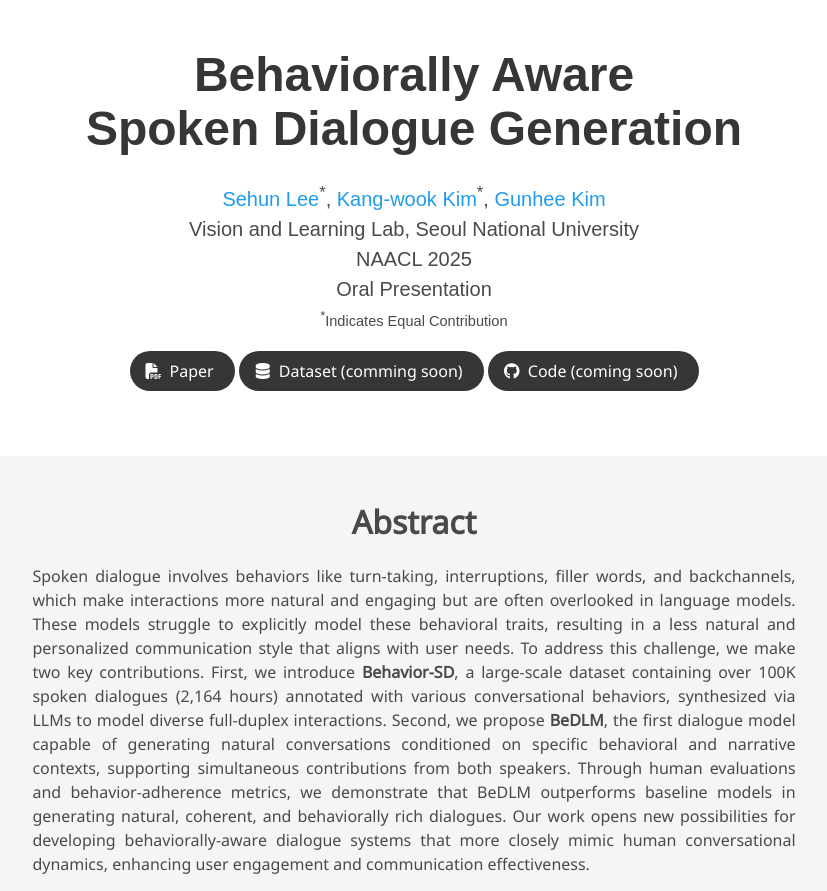
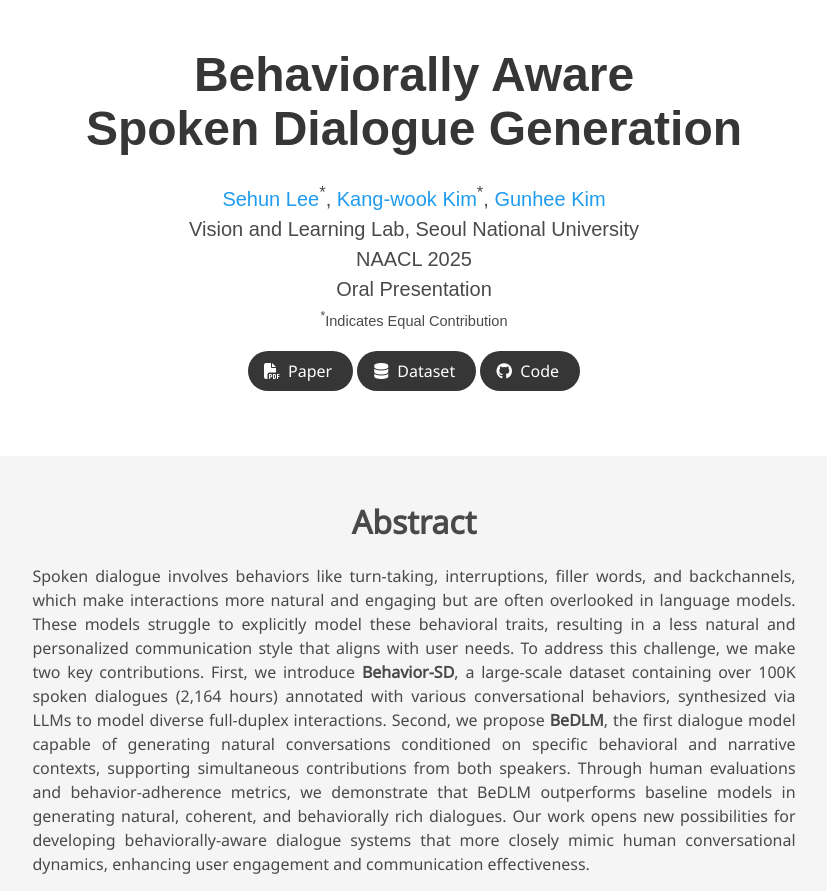
Before and after one commit to yhytoto12/Behavior-SD, a plain HTML site: page docs/index.html in a window 1280 px wide. Shown: the top 891 px of the page, without its empty margins (226-1053 px from the left). Drawn offline with nearby package versions, Linux system fonts and the light colour scheme; no server answers; some icons are missing; a web font is replaced by a local one.

Commit message:
Modify README.md

```diff
--- a/docs/index.html
+++ b/docs/index.html
@@ -84,20 +84,20 @@
 
 
                 <span class="link-block">
-                  <a href="" target="_blank" class="external-link button is-normal is-rounded is-dark">
+                  <a href="https://github.com/yhytoto12/Behavior-SD" target="_blank" class="external-link button is-normal is-rounded is-dark">
                     <span class="icon">
                       <i class="fas fa-database"></i>
                     </span>
-                    <span>Dataset (comming soon)</span>
+                    <span>Dataset</span>
                   </a>
                 </span>
 
                 <span class="link-block">
-                  <a href="" target="_blank" class="external-link button is-normal is-rounded is-dark">
+                  <a href="https://github.com/yhytoto12/Behavior-SD" target="_blank" class="external-link button is-normal is-rounded is-dark">
                     <span class="icon">
                       <i class="fab fa-github"></i>
                     </span>
-                    <span>Code (coming soon)</span>
+                    <span>Code</span>
                   </a>
                 </span>
               </div>
```
Also changed, not shown: 1 other file.
